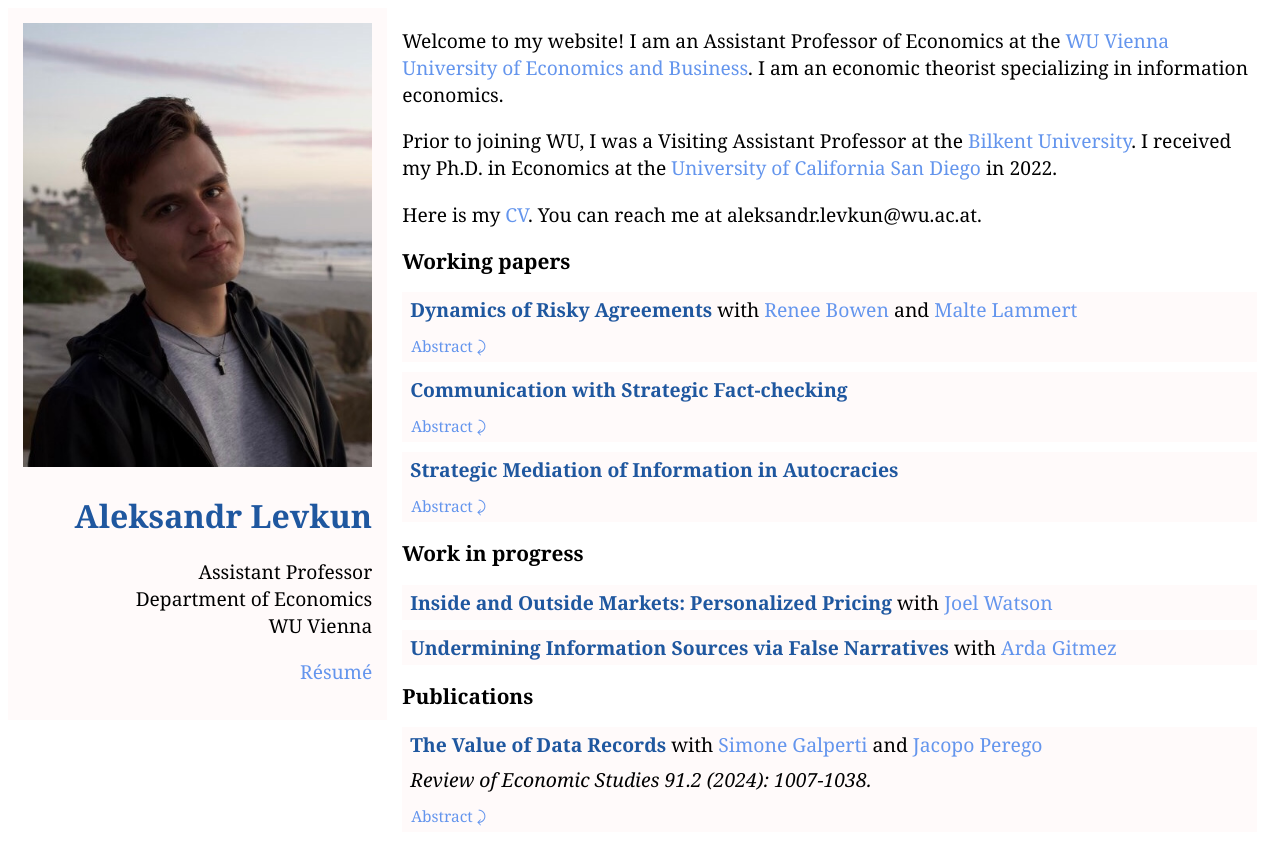
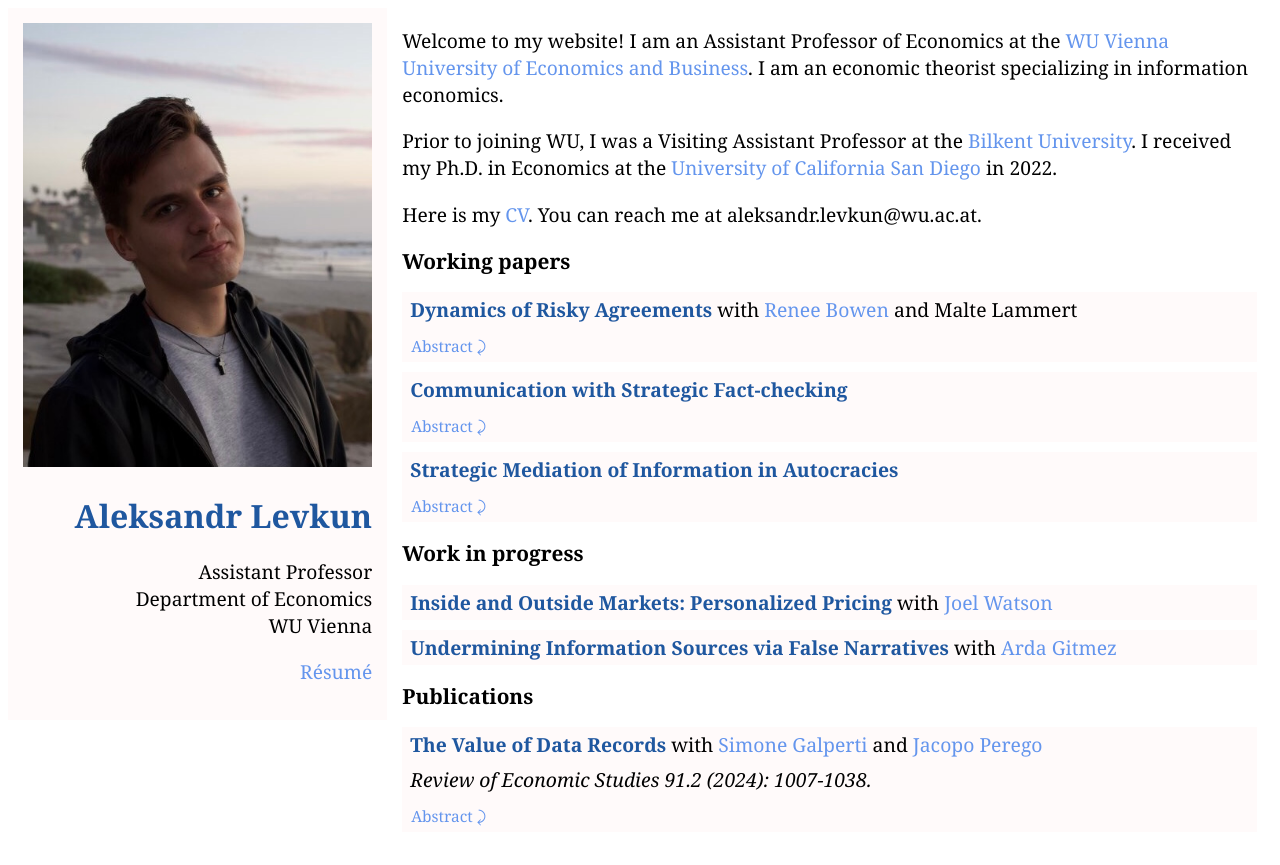
Before and after one commit to alevkun/alevkun.github.io, a Jekyll site: the page built from index.html, in a window 1280 px wide. Shown: the top 865 px of the page. Built offline with Jekyll 4.4.1, drawn with Linux system fonts in a browser that asks for light colours; part of the change alters nothing that is shown.

```diff
--- a/index.html
+++ b/index.html
@@ -46,7 +46,7 @@ title: Aleksandr Levkun
 		<td style="width:90%;padding-left:8px;">
 			<a style="color:#1F579F;font-weight:bold;">Dynamics of Risky Agreements</a>  with
 			<a href="https://sites.google.com/site/tamarareneebowenlyn/">Renee Bowen</a> and
-			<a href="https://economics.ucsd.edu/graduate-program/about/grad-profiles/cohort%202018/Lammert-malte.html">Malte Lammert</a>
+			Malte Lammert
 		</td>
 
 		<td align="right", style="padding-right:8px;">  </td>
```
